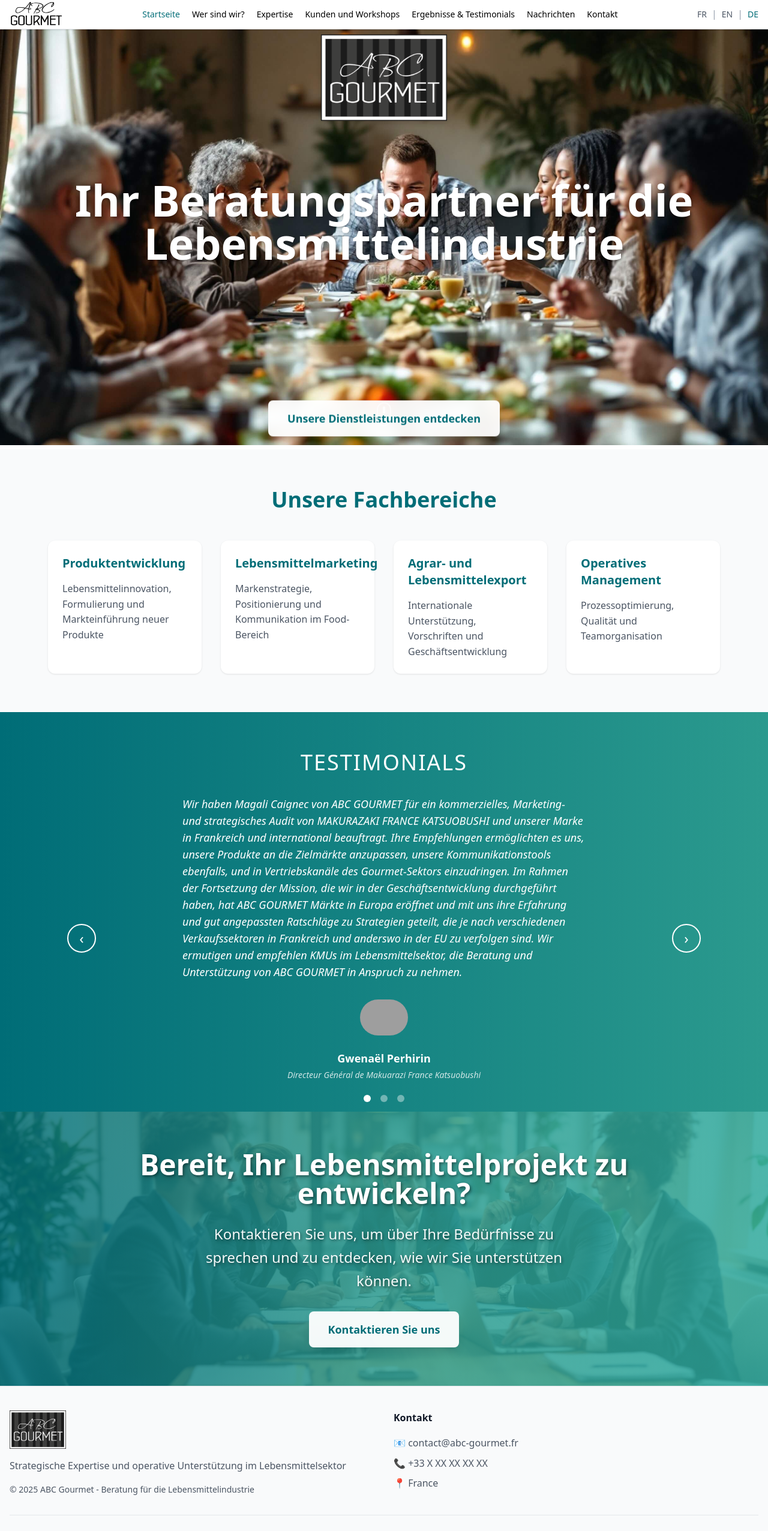
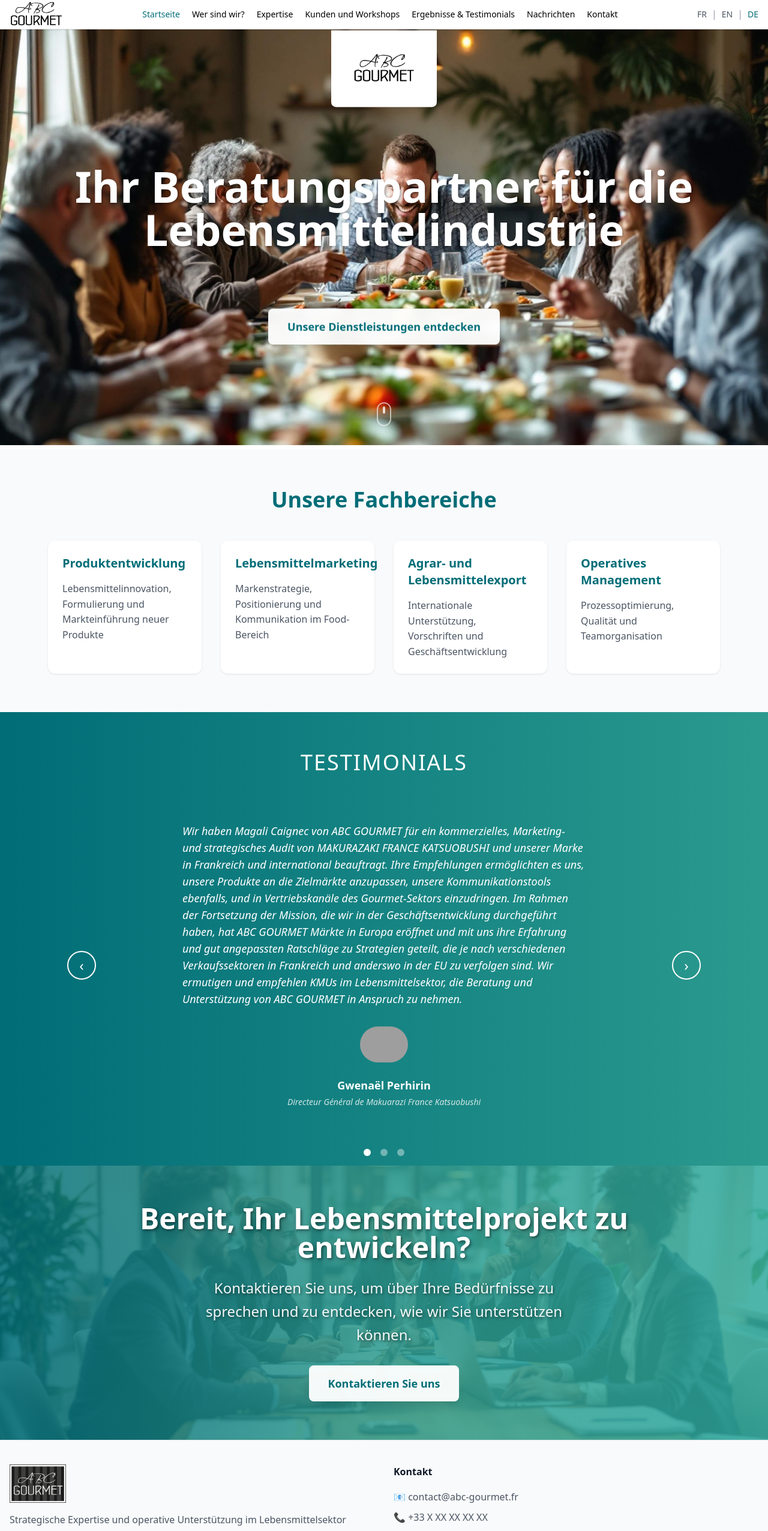
Before and after one commit to KewneWhimsy/magali, an Astro site: page /de/ in a window 1280 px wide. Shown: the top 2552 px of the page at 60% size. Built offline with nearby package versions, Linux system fonts and the light colour scheme; Astro itself is replaced by a stand-in of ours; grey boxes are pictures that could not be loaded.

Commit message:
testimonial responsive

```diff
--- a/src/components/hero.astro
+++ b/src/components/hero.astro
@@ -1,6 +1,5 @@
 ---
-// src/components/hero.astro
-// Différentes variantes d'effets de transparence + variante "none"
+// src/components/hero.astro - Version KISS avec Tailwind
 import OptimizeImage from './optimize_image.astro';
 
 interface Props {
@@ -62,24 +61,23 @@ const { variant = 'overlay', lang, title, subtitle, buttonText, buttonHref } = A
   </div>
 
   <!-- Contenu principal -->
-  <div class={`relative z-10 max-w-6xl mx-auto px-4 text-center ${variant === 'none' ? 'text-white' : 'text-white'}`}>
-    <!-- Logo centré en haut -->
+  <div class={`relative z-10 max-w-6xl mx-auto px-4 mb-40 text-center ${variant === 'none' ? 'text-white' : 'text-white'}`}>
+    <!-- Logo avec bordure blanche simple -->
     <div class="mb-8 flex justify-center">
-      <OptimizeImage
-        src="/src/assets/img/logo_300x205.png"
-        alt="ABC Gourmet Logo"
-        class="h-36 w-auto drop-shadow-lg"
-        loading="eager"
-        widths={[150, 200, 300]}
-      />
+      <div class="bg-white p-6 md:p-8 border-4 border-white rounded-b-lg shadow-lg">
+        <OptimizeImage
+          src="/src/assets/img/logow_300x162.png"
+          alt="ABC Gourmet Logo"
+          class="h-10 md:h-12 lg:h-14 w-auto"
+          loading="eager"
+          widths={[150, 200, 300]}
+        />
+      </div>
     </div>
 
     <h1 class={`text-4xl md:text-6xl lg:text-7xl font-bold my-24 fade-in-up ${variant === 'none' ? 'drop-shadow-2xl' : 'drop-shadow-lg'}`}>
       {title}
     </h1>
-    <p class={`text-xl md:text-2xl lg:text-3xl mb-8 max-w-4xl mx-auto leading-relaxed font-light opacity-0 ${variant === 'none' ? 'drop-shadow-xl' : 'drop-shadow-md'}`}>
-      {subtitle}
-    </p>
     <a
       href={buttonHref}
       class="inline-block bg-white/95 backdrop-blur-sm text-[var(--color-primary)] font-semibold px-8 py-4 text-lg rounded-lg hover:bg-white hover:scale-105 transition-all duration-300 shadow-lg hover:shadow-xl"
@@ -97,11 +95,6 @@ const { variant = 'overlay', lang, title, subtitle, buttonText, buttonHref } = A
 </section>
 
 <style>
-  /* Styles spécifiques selon la variante */
-  section {
-    position: relative;
-  }
-
   /* Animation pour l'effet de parallaxe subtil */
   @media (prefers-reduced-motion: no-preference) {
     section {
--- a/src/components/testimonials_carousel.astro
+++ b/src/components/testimonials_carousel.astro
@@ -94,7 +94,7 @@ const carouselId = `testimonials-${Math.random().toString(36).substr(2, 9)}`;
       {t.testimonials}
     </h2>
 
-    <div class="carousel relative max-w-4xl mx-auto h-[800px] sm:h-[450px]" id={carouselId}>
+    <div class="carousel relative max-w-4xl mx-auto min-h-[540px] sm:h-[450px]" id={carouselId}>
       <div class="carousel-inner w-full h-full relative">
         {
           sortedTestimonials.map((testimonial, index: number) => (
--- a/src/layouts/footer.astro
+++ b/src/layouts/footer.astro
@@ -76,8 +76,8 @@ const navLabels = footerNavLabels[currentLang as keyof typeof footerNavLabels] |
       <div>
         <h4 class="font-semibold text-gray-900 mb-4">{navLabels.contact}</h4>
         <div class="space-y-2 text-gray-600">
-          <p>📧 contact@abc-gourmet.fr</p>
-          <p>📞 +33 X XX XX XX XX</p>
+          <p><span>📧</span><span class="select-all"> contact@abc-gourmet.fr</span></p>
+          <p><span>📞</span><span class="select-all"> +33 X XX XX XX XX</p>
           <p>📍 France</p>
         </div>
       </div>
```
